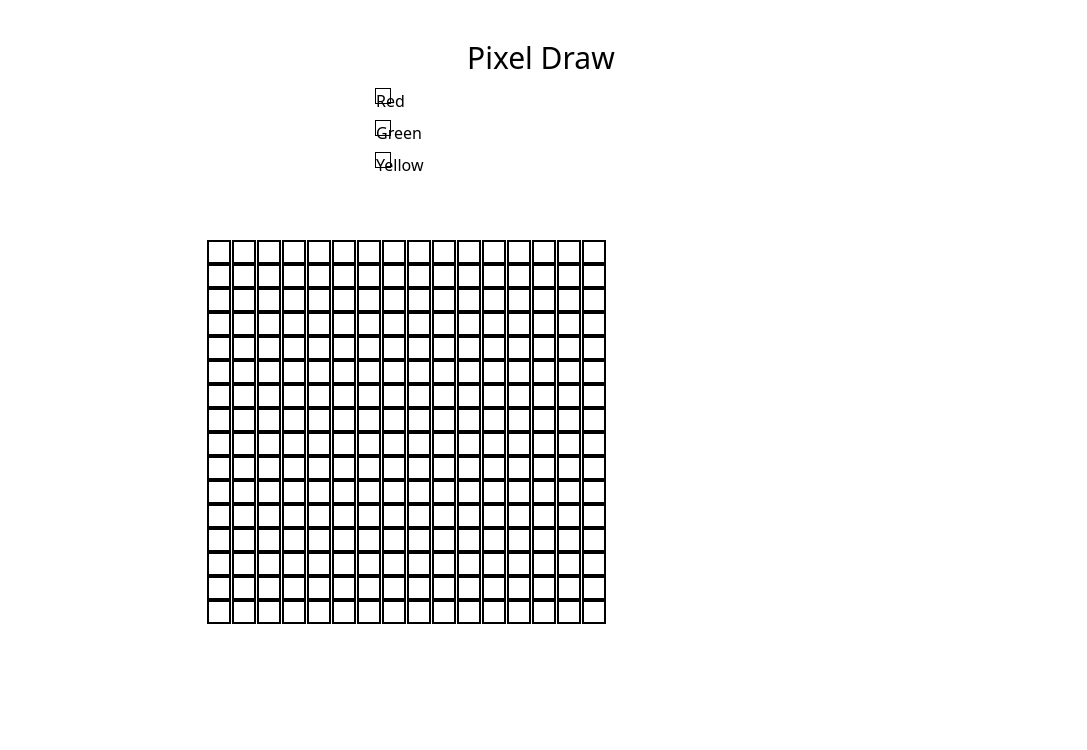
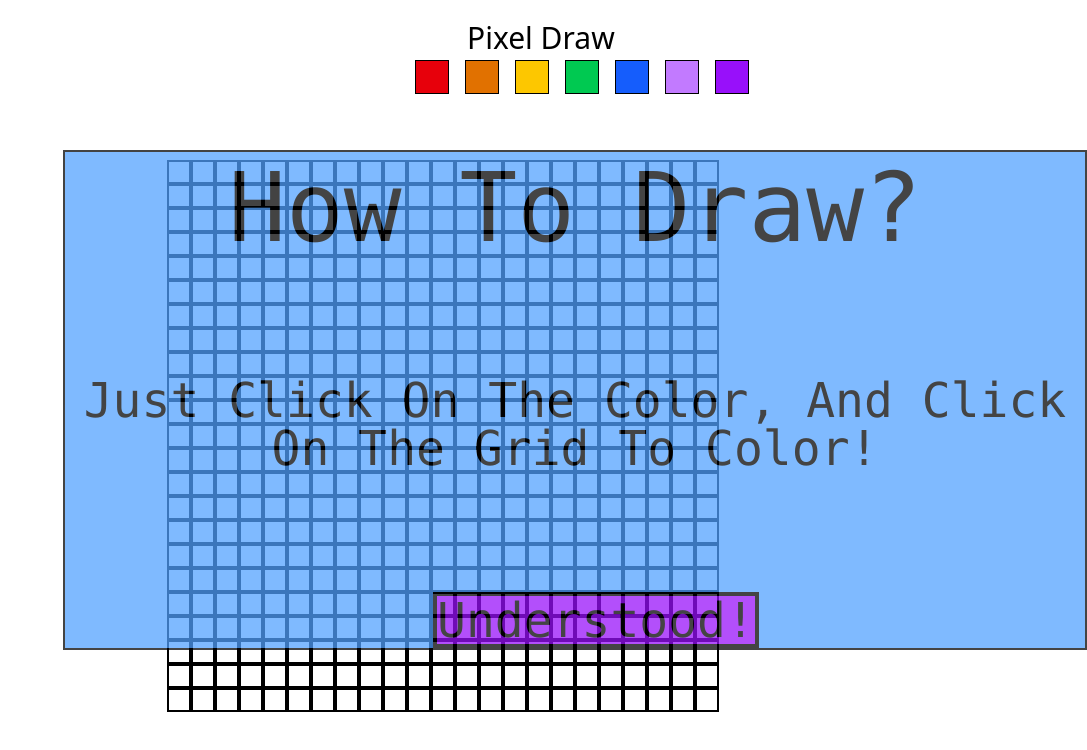
Before and after one commit to PuggyPotato/Sketch-It, a React (Vite) app in the folder client/: page / in a window 1280 px wide. Shown: the top 750 px of the page, without its empty margins (193-1280 px from the left). Built offline with nearby package versions, Linux system fonts and the light colour scheme.

Commit message:
Changed To a pixel draw canvas,finished, but can add more colors

```diff
--- a/client/package.json
+++ b/client/package.json
@@ -13,6 +13,7 @@
     "@tailwindcss/vite": "^4.0.9",
     "react": "^19.0.0",
     "react-dom": "^19.0.0",
+    "reactjs-popup": "^2.0.6",
     "socket.io-client": "^4.8.1",
     "tailwindcss": "^4.0.9"
   },
--- a/client/src/App.tsx
+++ b/client/src/App.tsx
@@ -1,10 +1,12 @@
-import { useState } from "react"
+import { useEffect, useState } from "react"
+import Popup from "reactjs-popup";
+import PopUp from "./PopUp";
 
 
 
 function App(){
   const [currentColor,setCurrentColor] = useState("")
-  const [buttonColors,setButtonColors] = useState(Array(16 * 16).fill(false))
+  const [buttonColors,setButtonColors] = useState(Array(25 * 25).fill(""))
   const [mouseDown,setMouseDown] = useState(false);
 
   const toggleColor = (index:number) =>{
@@ -25,22 +27,31 @@ function App(){
     toggleColor(i)
   }
 
+
   function makeMouseUp(i:any){
     setMouseDown(false);
     checkMouseDown(i);
   }
 
+
   return(
     <>
-      <div className="flex justify-center h-screen items-center">
-        <h1 className="absolute top-10 text-3xl left-[660px]">Pixel Draw</h1>
-        <div className="grid grid-rows absolute top-20 left-140">
-          <button className="size-4 border m-2" onClick={() =>setCurrentColor("bg-yellow-300")}>Red</button>
-          <button className="size-4 border m-2" onClick={() =>setCurrentColor("bg-green-300")}>Green</button>
-          <button className="size-4 border m-2" onClick={() =>setCurrentColor("bg-yellow-300")}>Yellow</button>
+      <PopUp/>
+
+      <div className="flex justify-center h-screen items-center z-12">
+        <h1 className="absolute top-5 text-3xl left-[660px]">Pixel Draw</h1>
+        <div className="m-10 gap-3 absolute top-3 left-140">
+          <button className=" border m-2 bg-red-600 p-4" onClick={() =>setCurrentColor("bg-red-600")}></button>
+          <button className=" border m-2 bg-amber-600 p-4" onClick={() =>setCurrentColor("bg-amber-600")}></button>
+          <button className=" border m-2 bg-yellow-400 p-4" onClick={() =>setCurrentColor("bg-yellow-400")}></button>
+          <button className=" border m-2 bg-green-500 p-4" onClick={() =>setCurrentColor("bg-green-500")}></button>
+          <button className=" border m-2 bg-blue-600 p-4" onClick={() =>setCurrentColor("bg-blue-600")}></button>
+          <button className=" border m-2 bg-purple-400 p-4" onClick={() =>setCurrentColor("bg-purple-400")}></button>
+          <button className=" border m-2 bg-purple-600 p-4 " onClick={() =>setCurrentColor("bg-purple-600")}></button>
+
         </div>
-        <div className="grid grid-cols-16 gap-x-0 w-100 h-30 mb-50 mr-20">
-          {Array.from({length:16 * 16}).map((_,i) =>(
+        <div className="grid grid-cols-23 gap-x-6 w-100 h-30 mb-90 mr-40">
+          {Array.from({length:23 * 23}).map((_,i) =>(
             <button key={i} id={`${i}`} className={`border-2 w-6 h-6 mb-0 ${buttonColors[i]} `}
                                         onMouseDown={() =>makeMouseDown(i)}
                                         onMouseOver={mouseDown ? () =>toggleColor(i) : undefined}
--- /dev/null
+++ b/client/src/PopUp.tsx
@@ -0,0 +1,26 @@
+import { useState } from "react"
+
+
+
+
+
+function PopUp(){
+    const [showPopUp,setShowPopUp] = useState(true);
+
+
+    return(
+        <>
+
+            <div className={`${showPopUp?"absolute flex justify-center ml-64 items-center opacity-100 h-screen z-11":" h-0 w-0 opacity-0 z-1 hidden"}`}>
+                <div className="border-2 w-256 h-128  bg-blue-400 z-2 font-mono h-auto animate-pulse  z-1">
+                    <h1 className="text-8xl text-center pb-30 pt-2">How To Draw?</h1>
+                    <p className="text-5xl text-center">Just Click On The Color, And Click On The Grid To Color!</p>
+                    <button className="border-4 mt-30 ml-92 text-5xl font-mono bg-purple-600 hover:cursor-pointer animate-none" onClick={() => setShowPopUp(false)}>Understood!</button>
+                </div>
+            </div>
+
+        </>
+    )
+}
+
+export default PopUp
```
Also changed, not shown: client/src/index.css (line endings or trailing spaces), 1 other file (tests, documents, lock files or other folders).
